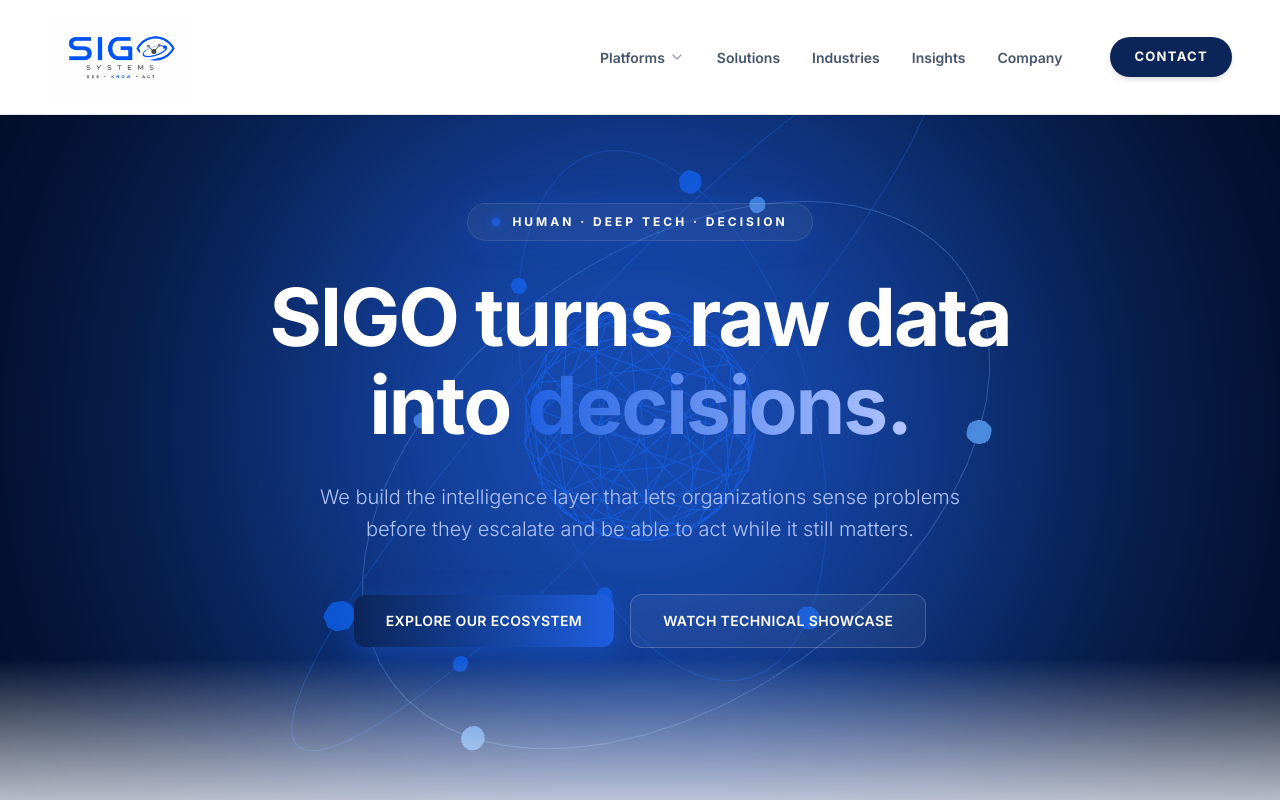
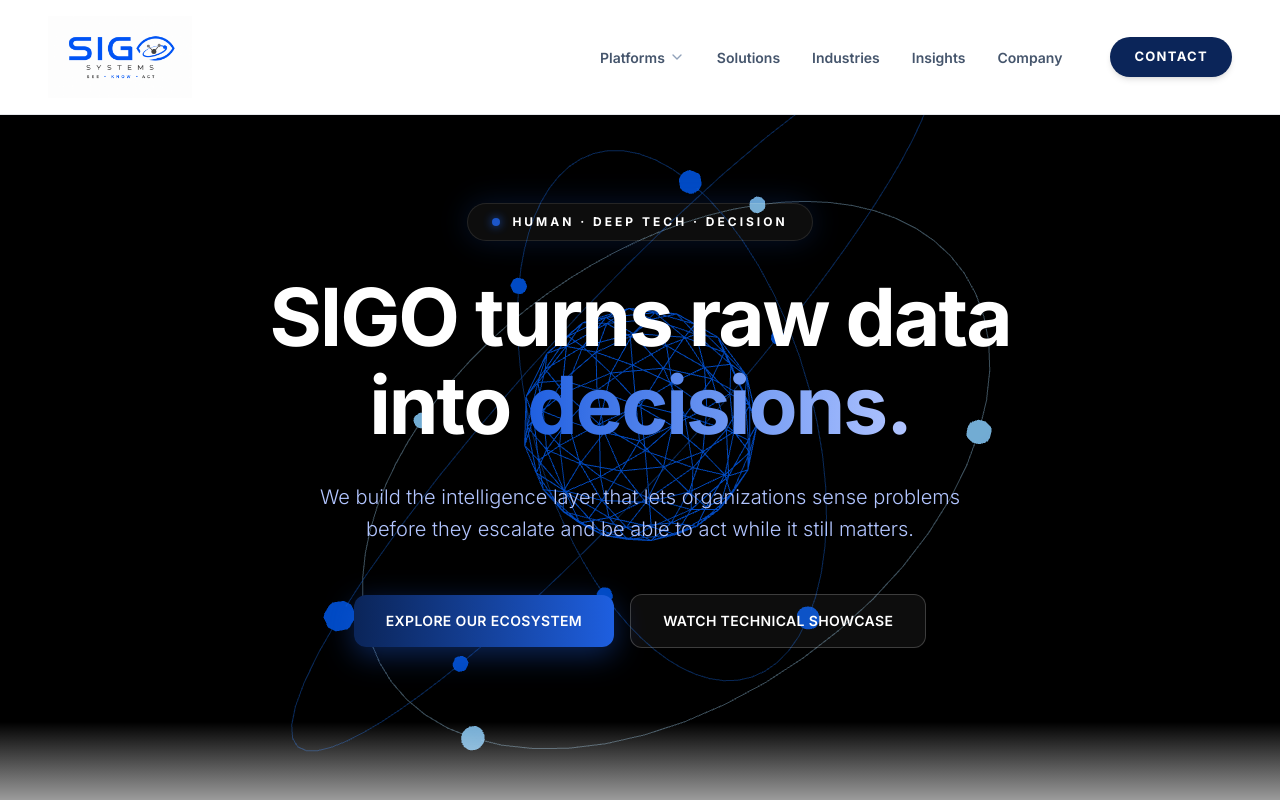
Before and after one commit to veenavikas/sigosystems, a Next.js app: page / in a window 1280 px wide. Shown: the top 800 px of the page. Built offline with nearby package versions, Linux system fonts and the light colour scheme.

Commit message:
Remove blue ambient glow completely from hero sections

```diff
--- a/src/app/academy/page.tsx
+++ b/src/app/academy/page.tsx
@@ -16,11 +16,10 @@
   return (
     <div className="flex flex-col min-h-screen">
       {/* Hero Section */}
-      <section className="relative w-full py-32 md:py-48 flex flex-col items-center justify-center overflow-hidden bg-[#000a1f]">
-        <div className="absolute inset-0 z-0 opacity-50 mix-blend-screen">
+      <section className="relative w-full py-32 md:py-48 flex flex-col items-center justify-center overflow-hidden bg-[#000000]">
+        <div className="absolute inset-0 z-0 opacity-60">
           <NodesField />
         </div>
-        <div className="absolute top-1/2 left-1/2 -translate-x-1/2 -translate-y-1/2 w-[600px] h-[600px] bg-[#1E5FE0] rounded-full blur-[150px] opacity-[0.1] pointer-events-none z-0"></div>
         <div className="absolute bottom-0 inset-x-0 h-32 bg-gradient-to-b from-transparent to-white pointer-events-none z-10"></div>
 
         <div className="relative z-20 container mx-auto px-6 md:px-12 text-center">
--- a/src/app/aiqu/page.tsx
+++ b/src/app/aiqu/page.tsx
@@ -27,11 +27,10 @@
   return (
     <div className="flex flex-col min-h-screen">
       {/* Hero Section */}
-      <section className="relative w-full py-32 md:py-48 flex flex-col items-center justify-center overflow-hidden bg-[#000a1f]">
+      <section className="relative w-full py-32 md:py-48 flex flex-col items-center justify-center overflow-hidden bg-[#000000]">
         <div className="absolute inset-0 z-0 opacity-50 mix-blend-screen">
           <HeroParticleField />
         </div>
-        <div className="absolute top-1/2 left-1/2 -translate-x-1/2 -translate-y-1/2 w-[600px] h-[600px] bg-[#1E5FE0] rounded-full blur-[150px] opacity-[0.1] pointer-events-none z-0"></div>
         <div className="absolute bottom-0 inset-x-0 h-32 bg-gradient-to-b from-transparent to-white pointer-events-none z-10"></div>
 
         <div className="relative z-20 container mx-auto px-6 md:px-12 text-center">
--- a/src/app/gis/page.tsx
+++ b/src/app/gis/page.tsx
@@ -16,11 +16,10 @@
   return (
     <div className="flex flex-col min-h-screen">
       {/* Hero Section */}
-      <section className="relative w-full py-32 md:py-48 flex flex-col items-center justify-center overflow-hidden bg-[#000a1f]">
+      <section className="relative w-full py-32 md:py-48 flex flex-col items-center justify-center overflow-hidden bg-[#000000]">
         <div className="absolute inset-0 z-0 opacity-50 mix-blend-screen">
           <GISGlobe />
         </div>
-        <div className="absolute top-1/2 left-1/2 -translate-x-1/2 -translate-y-1/2 w-[600px] h-[600px] bg-[#1E5FE0] rounded-full blur-[150px] opacity-[0.1] pointer-events-none z-0"></div>
         <div className="absolute bottom-0 inset-x-0 h-32 bg-gradient-to-b from-transparent to-white pointer-events-none z-10"></div>
 
         <div className="relative z-20 container mx-auto px-6 md:px-12 text-center">
--- a/src/app/labs/page.tsx
+++ b/src/app/labs/page.tsx
@@ -16,11 +16,10 @@
   return (
     <div className="flex flex-col min-h-screen">
       {/* Hero Section */}
-      <section className="relative w-full py-32 md:py-48 flex flex-col items-center justify-center overflow-hidden bg-[#000a1f]">
+      <section className="relative w-full py-32 md:py-48 flex flex-col items-center justify-center overflow-hidden bg-[#000000]">
         <div className="absolute inset-0 z-0 opacity-50 mix-blend-screen">
           <WireframeMorph />
         </div>
-        <div className="absolute top-1/2 left-1/2 -translate-x-1/2 -translate-y-1/2 w-[600px] h-[600px] bg-[#1E5FE0] rounded-full blur-[150px] opacity-[0.1] pointer-events-none z-0"></div>
         <div className="absolute bottom-0 inset-x-0 h-32 bg-gradient-to-b from-transparent to-white pointer-events-none z-10"></div>
 
         <div className="relative z-20 container mx-auto px-6 md:px-12 text-center">
--- a/src/app/page.tsx
+++ b/src/app/page.tsx
@@ -35,16 +35,15 @@
 
   return (
     <main className="pb-[80px] min-h-[max(884px,100dvh)]">
-      {/* Cinematic Hero Section */}
-      <section className="relative h-[850px] flex flex-col items-center justify-center px-6 md:px-12 text-center overflow-hidden bg-[#000a1f]">
-        {/* Three.js Visual Centerpiece */}
-        <div className="absolute inset-0 z-0 opacity-60 mix-blend-screen">
+      {/* Hero Section */}
+      <section className="relative h-[850px] flex flex-col items-center justify-center px-6 md:px-12 text-center overflow-hidden bg-[#000000]">
+
+        {/* Background 3D Effect / Ambient glow */}
+        <div className="absolute inset-0 z-0">
           <HeroParticleField />
         </div>
 
-        {/* Glow Effects */}
-        <div className="absolute top-1/2 left-1/2 -translate-x-1/2 -translate-y-1/2 w-[800px] h-[800px] bg-[#1E5FE0] rounded-full blur-[200px] opacity-[0.15] pointer-events-none z-0"></div>
-        <div className="absolute bottom-0 inset-x-0 h-48 bg-gradient-to-b from-transparent to-[#f9f9ff] pointer-events-none z-10"></div>
+        <div className="absolute bottom-0 inset-x-0 h-32 bg-gradient-to-b from-transparent to-white pointer-events-none z-10"></div>
 
         <div className="relative z-20 w-full max-w-4xl mx-auto">
           <div className="inline-flex items-center gap-3 px-6 py-2.5 rounded-full bg-white/5 border border-white/10 backdrop-blur-md mb-8 shadow-[0_0_30px_rgba(30,95,224,0.2)] reveal-text" style={{ animationDelay: '0.1s' }}>
```
